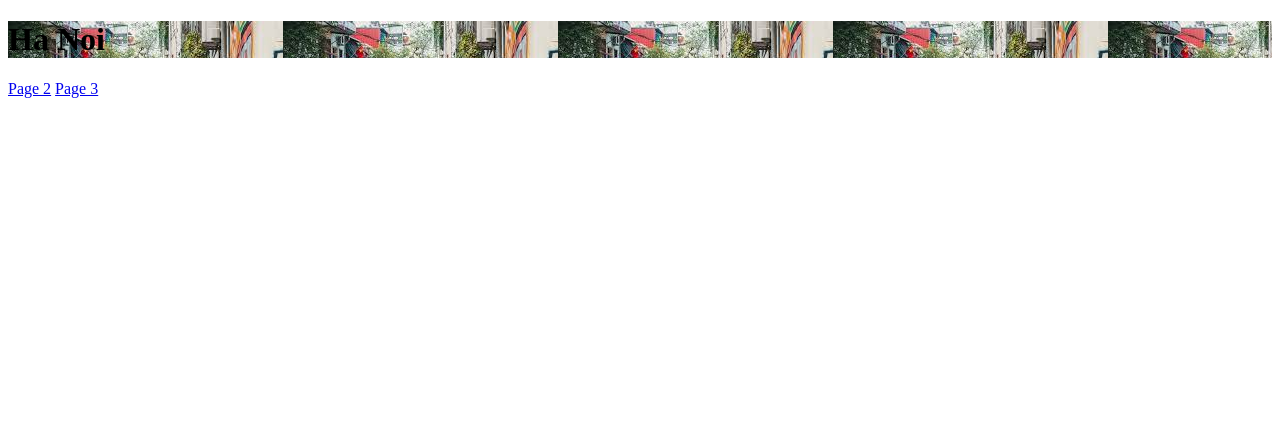
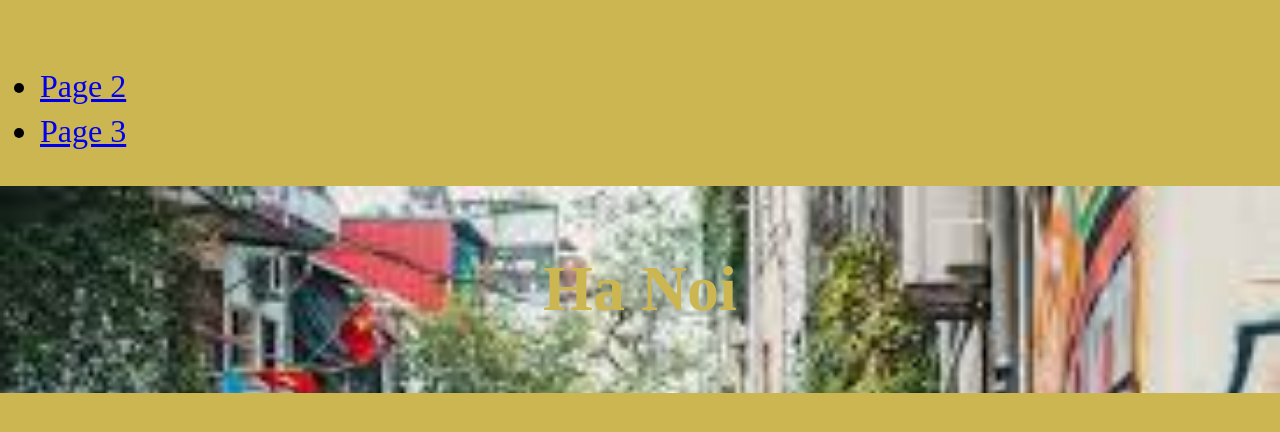
Before and after one commit to DuncanNguyen2407/Week-10-Lab, a plain HTML site: page index.html in a window 1280 px wide. Drawn offline with Linux system fonts and the light colour scheme.

Commit message:
Add files via upload

```diff
--- a/index.html
+++ b/index.html
@@ -7,10 +7,14 @@
 	<link rel="stylesheet" type="text/css" href="style.css">
 </head>
 <body>
+	<nav class="navigation">
+		<ul>
+			<li><a href="page.2.html">Page 2</a></li>
+			<li><a href="page.3.html">Page 3</a></li>
+		</ul>
+	</nav>
 	<div class="cool-background">
 	<h1>Ha Noi</h1>
 	</div>
-	<a href="page.2.html">Page 2</a>
-	<a href="page.3.html">Page 3</a>
 </body>
 </html>
--- a/style.css
+++ b/style.css
@@ -1,3 +1,35 @@
+html {
+	box-shadow: border-box;
+	line-height: 1.4;
+	background: #CCB651;
+}
+*, *:before, *:after {
+	box-sizing: inherit;
+}
+body{
+	max-width: 35 rem;
+	font-size: 2rem;
+	front-family:sans-serif;
+	margin: 0 auto;
+	padding: 2rem 0 4rem;
+}
+img {
+	max-width: 100%;
+}
+.naviagation ul {
+	display: flex;
+	list-style: none;
+	padding: 0;
+	margin-top: 0;
+}
+.naviagation li {
+	margin-right: 1rem;
+}
 .cool-background {
+	color: #CCB651;
+	padding: 1rem;
+	text-align: center;
 	background-image: url("./images/hanoi.jpg");
+	background-size: cover;
+	background-repeat: no-repeat;
 }
```
Also changed, not shown: page.2.html (+8 -2 lines), page.3.html (+9 -2 lines).
